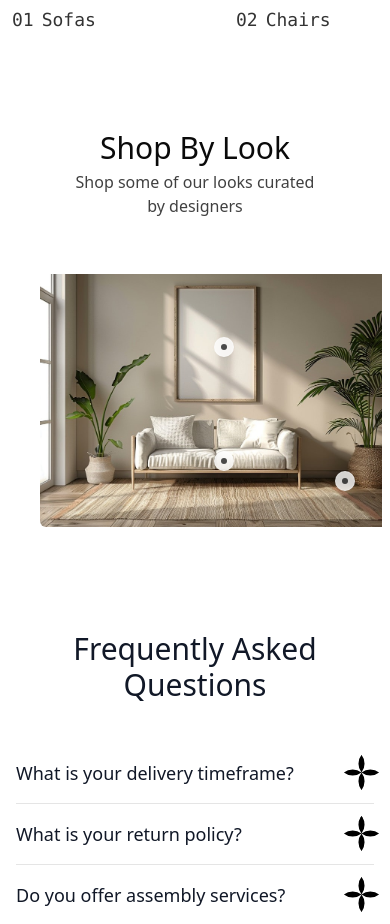
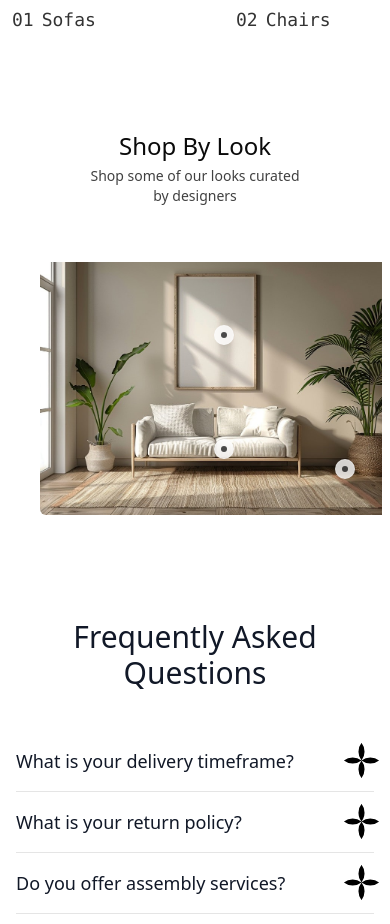
Before and after one commit to joshuadsouza500/harmoni, a Next.js app: page / in a window 390 px wide. Shown: the part 961-1885 px from the top of the page. Built offline with nearby package versions, Linux system fonts and the light colour scheme.

Commit message:
Looks carousel f

```diff
--- a/app/sections/Collection.tsx
+++ b/app/sections/Collection.tsx
@@ -109,11 +109,11 @@ const Collection = () => {
       <Carousel>
         <div className="flex justify-center md:justify-between items-end">
           <div className="flex flex-col max-md:items-center gap-y-1 max-md:text-center">
-            <h2 className="text-3xl   lg:text-4xl font-medium">
+            <h2 className="text-2xl md:text-3xl   lg:text-4xl font-medium">
               {" "}
               Shop By Look
             </h2>
-            <p className="text-black/75 md:pl-0.5 max-md:w-[75%]">
+            <p className="max-md:text-sm text-black/75 md:pl-0.5 max-md:w-[75%]">
               Shop some of our looks curated by designers
             </p>
           </div>
```
